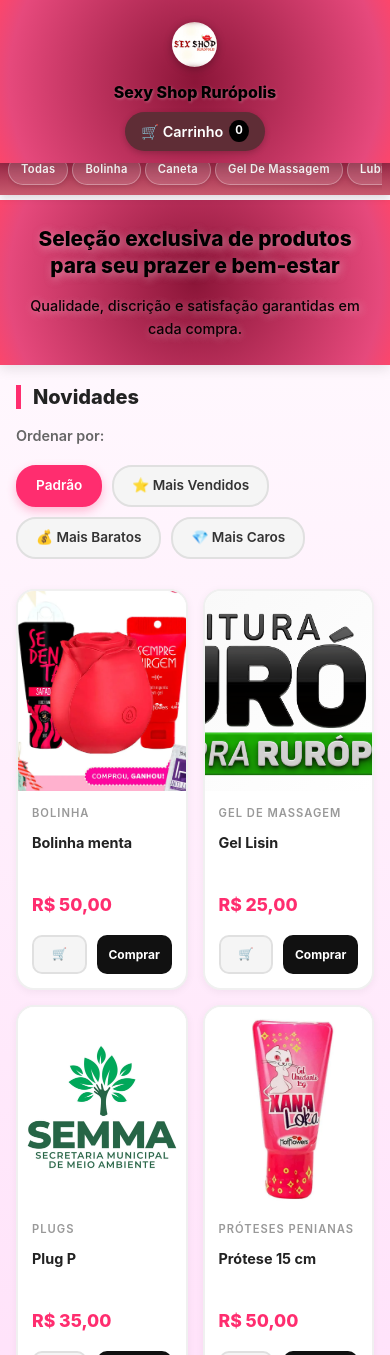
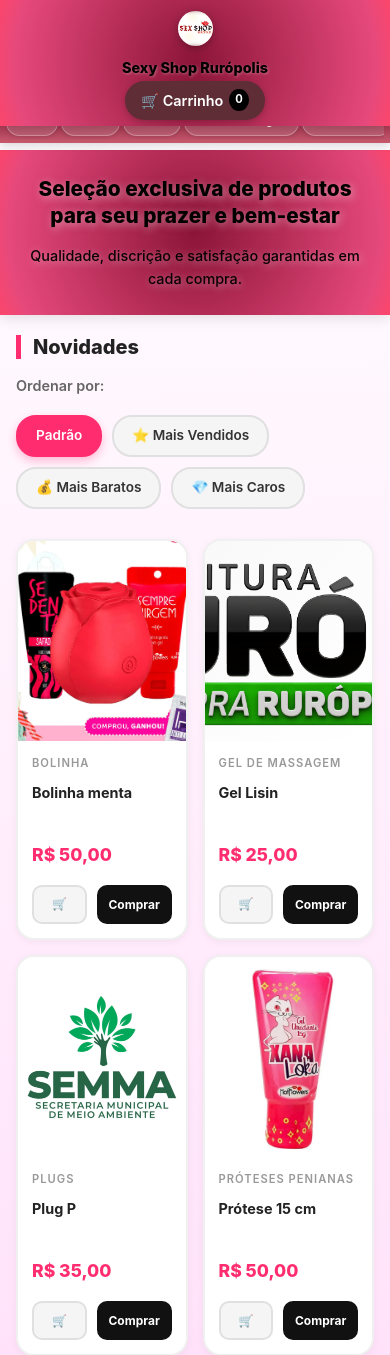
Before and after one commit to Elloy123/sexshopruropolis, a Django app: page / in a window 390 px wide. Shown: the top 1355 px of the page. Run offline with Django 5.2, Linux system fonts and the light colour scheme; data comes from the database, SQL or seed files in the repository.

Commit message:
Reduzir tamanho do header e remover padding/margin das categorias

```diff
--- a/sexy shop rurópolis/loja/static/loja/css/base.css
+++ b/sexy shop rurópolis/loja/static/loja/css/base.css
@@ -16,7 +16,7 @@ body {
     color: #333;
     background: linear-gradient(179deg, #fff 0%, #ffbcf3 100%);
     min-height: 100vh;
-    padding-top: 125px; /* Header (74px) + Categorias (~51px) */
+    padding-top: 95px; /* Header menor + Categorias */
 }
 
 /* === TIPOGRAFIA === */
@@ -59,7 +59,7 @@ header {
     left: 0;
     right: 0;
     background: radial-gradient(circle, #8B1538 0%, #E6497C 88%, #FC466B 100%);
-    padding: 12px 0;
+    padding: 6px 0;
     box-shadow: 0 2px 15px rgba(0, 0, 0, 0.2);
     z-index: 1000;
 }
@@ -80,8 +80,8 @@ header {
 }
 
 .logo img {
-    width: 50px;
-    height: 50px;
+    width: 40px;
+    height: 40px;
     border-radius: 50%;
     object-fit: cover;
     box-shadow: 0 2px 8px rgba(0, 0, 0, 0.3);
@@ -93,7 +93,7 @@ header {
 }
 
 .brand-title {
-    font-size: 1.3rem;
+    font-size: 1.1rem;
     font-weight: 800;
     color: #000;
     text-shadow: 1px 1px 3px rgba(255, 255, 255, 0.3);
@@ -214,12 +214,12 @@ footer {
 /* === RESPONSIVIDADE === */
 @media (max-width: 768px) {
     body {
-        padding-top: 185px; /* Header maior + Categorias */
+        padding-top: 140px; /* Header + Categorias ajustado */
     }
 
     .topbar {
         flex-direction: column;
-        gap: 10px;
+        gap: 5px;
     }
 
     .brand-left,
@@ -229,16 +229,16 @@ footer {
 
     .brand {
         flex-direction: column;
-        gap: 8px;
+        gap: 5px;
     }
 
     .brand-title {
-        font-size: 1.1rem;
+        font-size: 1rem;
     }
 
     .logo img {
-        width: 45px;
-        height: 45px;
+        width: 35px;
+        height: 35px;
     }
 
     h1 { font-size: 2rem; }
@@ -248,7 +248,7 @@ footer {
 
 @media (max-width: 480px) {
     body {
-        padding-top: 200px; /* Header + Categorias ainda maior em mobile */
+        padding-top: 150px; /* Header + Categorias mobile */
     }
 
     .container {
@@ -256,6 +256,6 @@ footer {
     }
 
     .brand-title {
-        font-size: 1rem;
+        font-size: 0.9rem;
     }
 }
--- a/sexy shop rurópolis/loja/static/loja/css/header.css
+++ b/sexy shop rurópolis/loja/static/loja/css/header.css
@@ -6,12 +6,12 @@
 /* === BARRA DE CATEGORIAS FIXA === */
 .section-categorias-wrapper {
     position: fixed;
-    top: 74px;
+    top: 52px;
     left: 0;
     right: 0;
     width: 100%;
     background: linear-gradient(to bottom, #8B1538, #C85A6E);
-    padding: 10px 0;
+    padding: 6px 0;
     box-shadow: 0 2px 8px rgba(0, 0, 0, 0.15);
     z-index: 999;
 }
@@ -19,13 +19,13 @@
 .container-cats-center {
     max-width: 1100px;
     margin: 0 auto;
-    padding: 0 20px;
+    padding: 0 10px;
     text-align: center;
 }
 
 .lista-botoes-cats {
     display: flex;
-    gap: 8px;
+    gap: 6px;
     flex-wrap: wrap;
     justify-content: center;
     align-items: center;
@@ -36,14 +36,14 @@
     display: inline-flex;
     align-items: center;
     justify-content: center;
-    padding: 6px 14px;
+    padding: 5px 12px;
     border-radius: 20px;
     background: rgba(255, 255, 255, 0.15);
     backdrop-filter: blur(10px);
     border: 1px solid rgba(255, 255, 255, 0.3);
     text-decoration: none;
     color: #fff;
-    font-size: 0.8rem;
+    font-size: 0.75rem;
     font-weight: 600;
     transition: all 0.3s ease;
     box-shadow: 0 2px 4px rgba(0, 0, 0, 0.1);
@@ -69,40 +69,7 @@
 /* === RESPONSIVIDADE === */
 @media (max-width: 768px) {
     .section-categorias-wrapper {
-        top: 130px; /* Ajustado para acompanhar header em coluna */
-        padding: 6px 0;
-    }
-
-    .container-cats-center {
-        padding: 0 10px;
-    }
-
-    .lista-botoes-cats {
-        gap: 5px;
-        justify-content: flex-start;
-        overflow-x: auto;
-        overflow-y: hidden;
-        flex-wrap: nowrap;
-        -webkit-overflow-scrolling: touch;
-        scrollbar-width: none; /* Firefox */
-        padding-bottom: 5px;
-    }
-
-    .lista-botoes-cats::-webkit-scrollbar {
-        display: none; /* Chrome, Safari, Opera */
-    }
-
-    .botao-cat {
-        padding: 6px 14px;
-        font-size: 0.75rem;
-        white-space: nowrap;
-        flex-shrink: 0;
-    }
-}
-
-@media (max-width: 480px) {
-    .section-categorias-wrapper {
-        top: 150px; /* Ajustado para header menor no mobile */
+        top: 98px; /* Ajustado para acompanhar header menor */
         padding: 5px 0;
     }
 
@@ -112,10 +79,43 @@
 
     .lista-botoes-cats {
         gap: 4px;
+        justify-content: flex-start;
+        overflow-x: auto;
+        overflow-y: hidden;
+        flex-wrap: nowrap;
+        -webkit-overflow-scrolling: touch;
+        scrollbar-width: none; /* Firefox */
+        padding-bottom: 3px;
+    }
+
+    .lista-botoes-cats::-webkit-scrollbar {
+        display: none; /* Chrome, Safari, Opera */
     }
 
     .botao-cat {
-        padding: 5px 12px;
+        padding: 4px 10px;
         font-size: 0.7rem;
+        white-space: nowrap;
+        flex-shrink: 0;
     }
 }
+
+@media (max-width: 480px) {
+    .section-categorias-wrapper {
+        top: 105px; /* Ajustado para header menor no mobile */
+        padding: 4px 0;
+    }
+
+    .container-cats-center {
+        padding: 0 6px;
+    }
+
+    .lista-botoes-cats {
+        gap: 3px;
+    }
+
+    .botao-cat {
+        padding: 4px 9px;
+        font-size: 0.65rem;
+    }
+}
```
